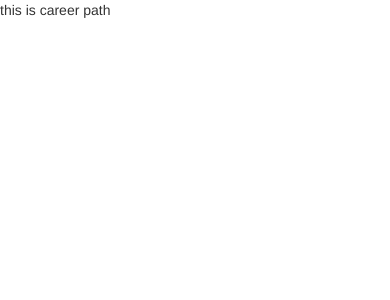
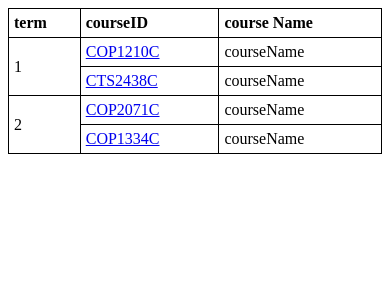
Before and after one commit to gmo-quant/BC_internship_2017, a PHP site: page /careerPath.php?q=partTime in a window 390 px wide. Shown: the top 300 px of the page. Run offline with PHP 8.4, Linux system fonts and the light colour scheme; some libraries are stand-ins or nearby versions.

Commit message:
rough implementation for responsive Program Maps

```diff
--- a/careerPath.php
+++ b/careerPath.php
@@ -1,20 +1,66 @@
+<!DOCTYPE html>
+<html>
+<head>
+<style>
+table {
+    width: 100%;
+    border-collapse: collapse;
+}
+
+table, td, th {
+    border: 1px solid black;
+    padding: 5px;
+}
+
+th {text-align: left;}
+</style>
+</head>
+<body>
+
 <?php
 
-/*
- * To change this license header, choose License Headers in Project Properties.
- * To change this template file, choose Tools | Templates
- * and open the template in the editor.
- */
+echo "<table>
+<tr>
+<th>term</th>
+<th>courseID</th>
+<th>course Name</th>
+</tr>";
+
+$courseID = array("COP1210C","CTS2438C","COP2071C", "COP1334C");
+$courseName = "courseName";
+
+if($_GET["q"] == "partTime"){
+    echo "<tr>";
+    echo "<td rowspan='2'>". "1". "</td>";
+    echo "<td><a href='#' id ='". $courseID[0]. "'  onclick='displayCourse(this.id)'>" . $courseID[0] . "</a></td>";
+    echo "<td>" . $courseName . "</td>";
+    echo "</tr>";
+
+    echo "<tr>";
+    echo "<td><a href='#' id='" . $courseID[1] ."' onclick='displayCourse(this.id)'>". $courseID[1]. "</a></td>";
+    echo "<td>" . $courseName . "</td>";
+    echo "</tr>";
+
+    echo "<td rowspan='2'>". "2" . "</td>";
+    echo "<td><a href='#' id='" . $courseID[2] ."' onclick='displayCourse(this.id)'>". $courseID[2]. "</a></td>";
+    echo "<td>" . $courseName . "</td>";
+    echo "</tr>";
+
+    echo "<tr>";
+    echo "<td><a href='#' id='" . $courseID[3] ."' onclick='displayCourse(this.id)'>". $courseID[3]. "</a></td>";
+    echo "<td>" . $courseName . "</td>";
+    echo "</tr>";
+}else {
+    echo "<tr>";
+    echo "<td rowspan='4'>". "1". "</td>";
+    echo "<td>" . $courseID[0] . "</td>";
+    echo "<td>" . $courseID[1] . "</td>";
+    echo "<td>" . $courseID[2] . "</td>";
+    echo "<td>" . $courseID[3] . "</td>";
+    echo "</tr>";
+}
+echo "</table>";
+
 ?>
-<!DOCTYPE html>
-<html>
-    <head>
-<?php
-    require 'head.php';
-?>
-    </head>
-    <body>
-        <p>this is career path</p>
-
-    </body>
+</body>
 </html>
--- a/js/courseDescription.js
+++ b/js/courseDescription.js
@@ -59,6 +59,6 @@ function displayCourses(degree){
 
 function displayCourse(course){
     var dir = "courseDescription/";
-    var file = dir + course + ".html"
+    var file = dir + course + ".html";
     $("#displayDescription").attr("src",file);
 }
--- a/programMaps.php
+++ b/programMaps.php
@@ -15,10 +15,12 @@
 <div id="middle" class="container padding-16">
     <div id="main" class='padding-16 row'>
         <div id ="left" class="left col-sm-6">
-            <iframe id="map" src="orgProMap.php"></iframe>
+            <input id="partTime" type="button" value="partTime" onclick="displayTime(this.value)">
+            <input id="fullTime" type="button" value="fullTime" onclick="displayTime(this.value)">
+            <div id="careerPath"></div>
         </div>
         <div id="right" class="right col-sm-6">
-            <iframe id="displayDescription" src=""></iframe>
+            <div id ="displayDescription"></div>
         </div>
     </div>
 </div>
```
Also changed, not shown: js/programMaps.js (+42 -0 lines), orgProMap.php (+3 -6 lines).
